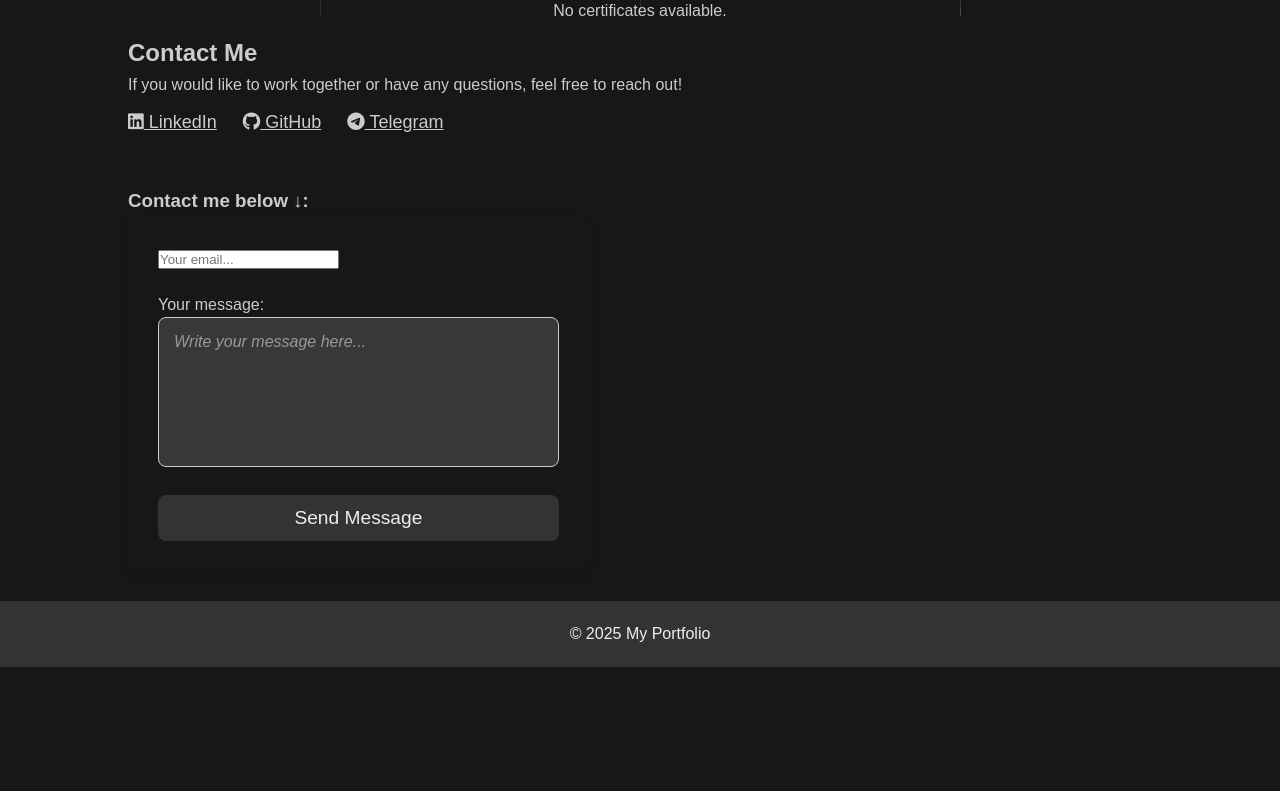
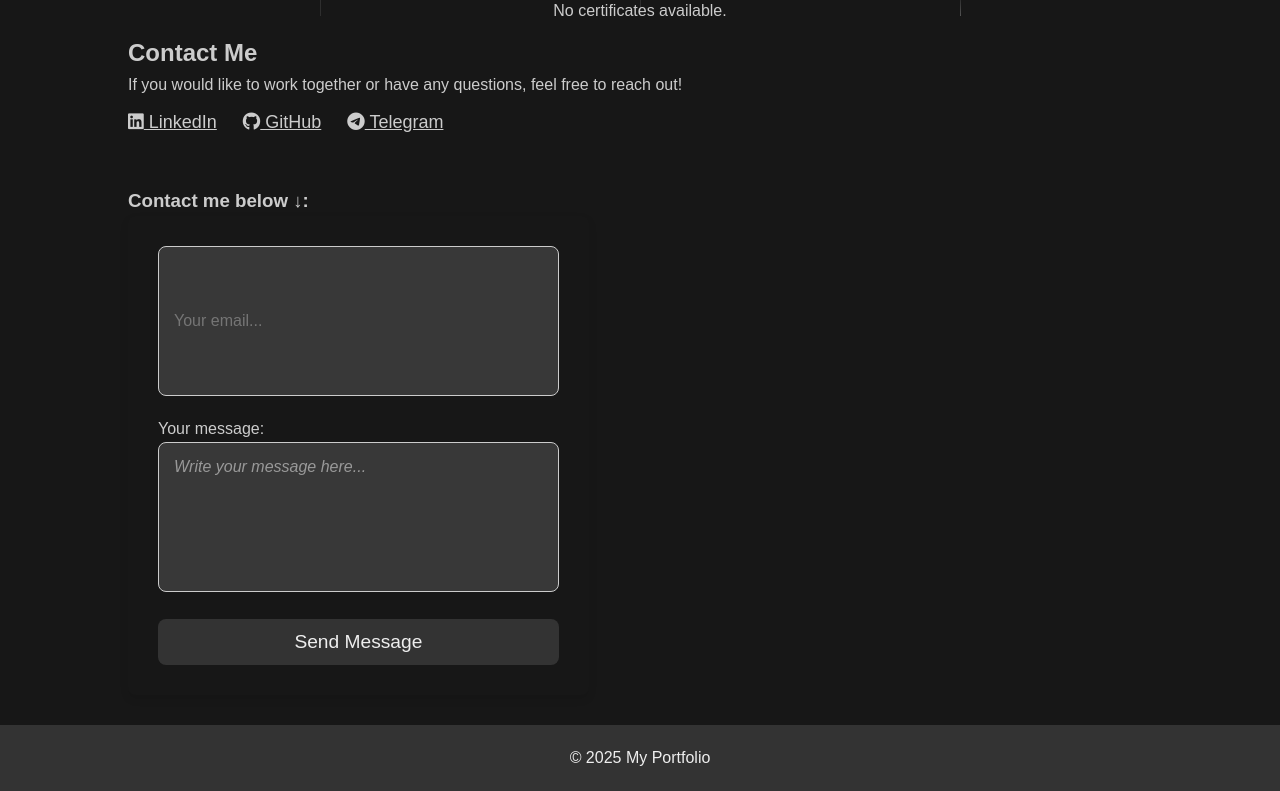
Before and after one commit to K4shalot/MyPortfolio, a Django app: page / in a window 1280 px wide. Shown: the part 784-1575 px from the top of the page. Before the commit the page ends 1451 px from the top, so only its background shows below. Run offline with Django 5.2, Linux system fonts and the light colour scheme; data that the repository does not hold is empty.

Commit message:
Adding style to email_form

```diff
--- a/myportfolio/myapp/static/myapp/style.css
+++ b/myportfolio/myapp/static/myapp/style.css
@@ -201,7 +201,8 @@ form {
     gap: 20px;
 }
 
-textarea {
+textarea,
+input[type="email"] {
     padding: 15px;
     font-size: 1em;
     border: 1px solid #ccc;
@@ -214,7 +215,12 @@ textarea {
     width: 100%;
 }
 
-textarea:focus {
+input[type="email"] {
+    height: 50px;
+}
+
+textarea:focus,
+input[type="email"]:focus {
     border-color: #333;
     background-color: #fff;
 }
--- a/myportfolio/myportfolio/settings.py
+++ b/myportfolio/myportfolio/settings.py
@@ -53,7 +53,7 @@ MEDIA_ROOT = os.path.join(BASE_DIR, 'media')
 SECRET_KEY = os.environ.get("SECRET_KEY")
 
 # SECURITY WARNING: don't run with debug turned on in production!
-DEBUG = True
+DEBUG = False
 
 ALLOWED_HOSTS = ['*']
 
```
